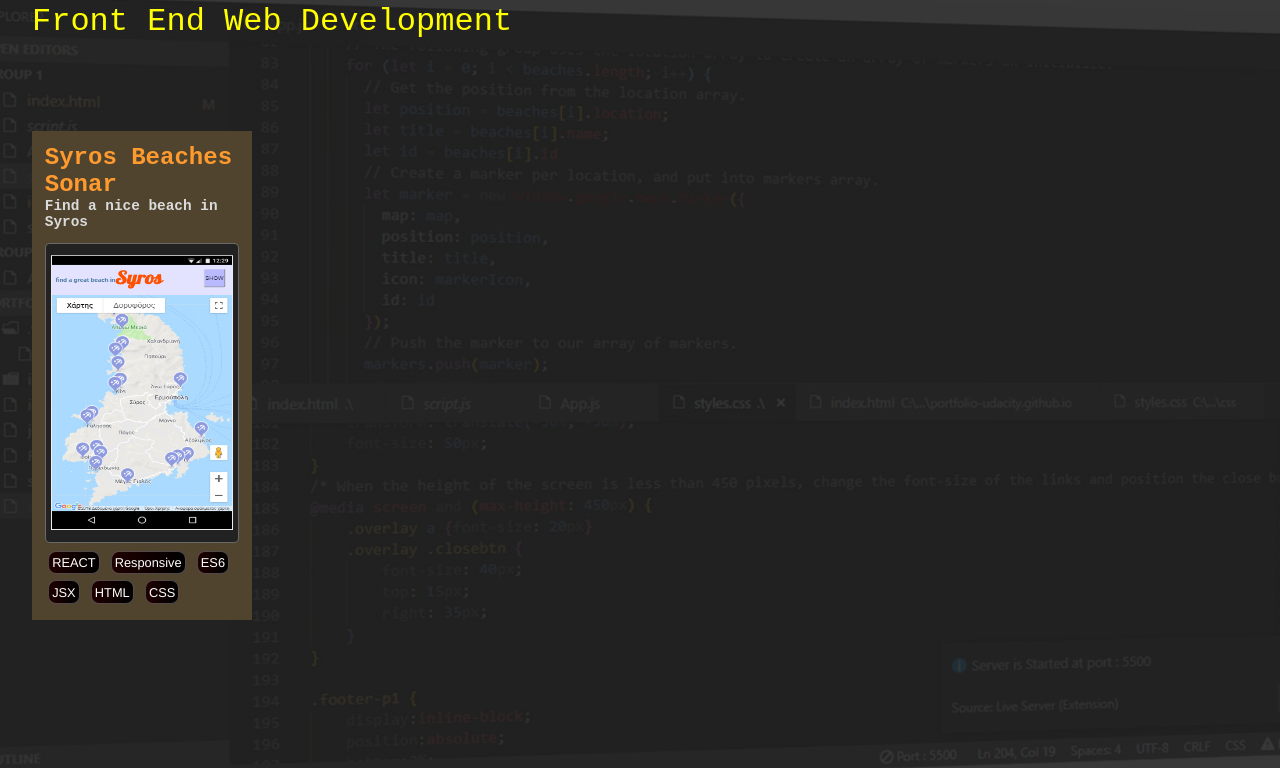
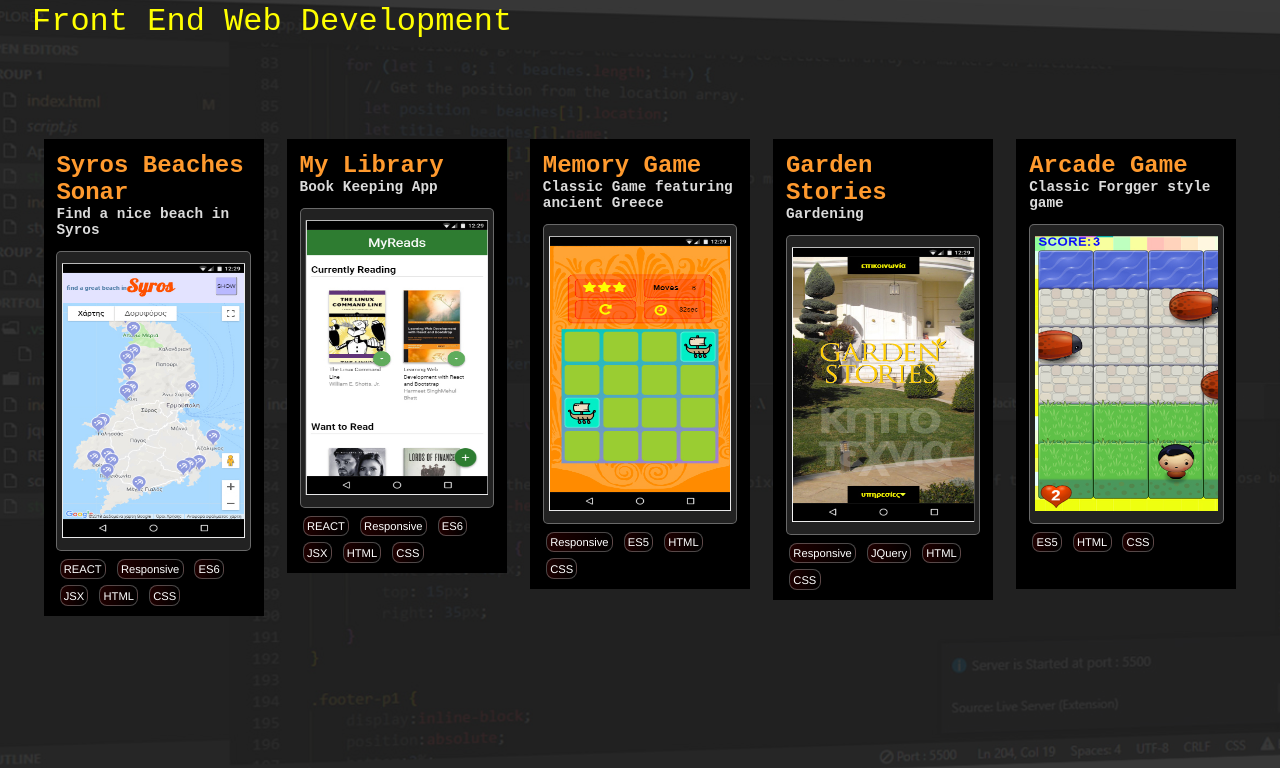
Before and after one commit to StamatisDeli/portfolio.github.io, a plain HTML site: page index.html in a window 1280 px wide. Shown: the part 829-1597 px from the top of the page. Drawn offline with nearby package versions, Linux system fonts and the light colour scheme.

Commit message:
commit 14
web development stuff

```diff
--- a/index.html
+++ b/index.html
@@ -1,5 +1,6 @@
 <!doctype html>
 <html>
+
 <head>
     <meta charset="utf-8">
     <meta name="viewport" content="width=device-width, initial-scale=1">
@@ -12,7 +13,7 @@
     <link rel="stylesheet" href="https://fonts.googleapis.com/icon?family=Material+Icons">
     <link href="https://fonts.googleapis.com/css?family=Bree+Serif" rel="stylesheet">
     <link href="https://fonts.googleapis.com/css?family=Signika:600" rel="stylesheet">
-<link rel="icon" href="images/sdlogo.ico" >
+    <link rel="icon" href="images/sdlogo.ico">
     <link rel="stylesheet" href="https://cdn.jsdelivr.net/npm/animate.css@3.5.2/animate.min.css">
     <link href="https://fonts.googleapis.com/css?family=Press+Start+2P" rel="stylesheet">
     <link rel="icon" type="image/png" href="images/icons/favicon.png">
@@ -27,11 +28,11 @@
 
         <button class="sdL">
             <a href="#1" title="go back">
-            <svg class="animated" id= "logo" xmlns="http://www.w3.org/2000/svg" width="89.443" height="71.774">
-                <g id = "gr">
-                <path id="sd1" fill="#C33" d="M59.692 23.774L44.722 0l-14.97 23.774z"/>
-                <path id="sd2" fill="#C33" d="M89.443 71.774l-20.826-33H40.902l20.653 18.312-10.98 14.688z"/>
-                <path id="sd3" fill="#C33" d="M39.745 57.879l-20.12-17.515L0 71.774h28.678z"/>
+                <svg class="animated" id="logo" xmlns="http://www.w3.org/2000/svg" width="89.443" height="71.774">
+                    <g id="gr">
+                        <path id="sd1" fill="#C33" d="M59.692 23.774L44.722 0l-14.97 23.774z" />
+                        <path id="sd2" fill="#C33" d="M89.443 71.774l-20.826-33H40.902l20.653 18.312-10.98 14.688z" />
+                        <path id="sd3" fill="#C33" d="M39.745 57.879l-20.12-17.515L0 71.774h28.678z" />
                     </g>
                 </svg>
 
@@ -40,11 +41,11 @@
 
         <div class="nav">
             <a title="menu">
-            <svg id="pressMe" class="animated flipInY" xmlns="http://www.w3.org/2000/svg" width="48" height="27" >
+                <svg id="pressMe" class="animated flipInY" xmlns="http://www.w3.org/2000/svg" width="48" height="27">
                     <g fill="#C1272D" id="hamburger1">
-                <path id="line1" d="M0 0h48v5H0z"/>
-                <path id="line2" d="M0 11h48v5H0z"/>
-                <path id="line3" d="M0 22h48v5H0z"/>
+                        <path id="line1" d="M0 0h48v5H0z" />
+                        <path id="line2" d="M0 11h48v5H0z" />
+                        <path id="line3" d="M0 22h48v5H0z" />
                     </g>
                 </svg>
             </a>
@@ -75,6 +76,7 @@
         <h1>Front End Web Development</h1>
         <section class="web">
             <div class="project-container">
+                <a href="https://stamatisdeli.github.io/Neighborhood-map/" title="Syros Beaches Sonar" target="_blank">
                     <h2>Syros Beaches Sonar</h2>
                     <h3>Find a nice beach in Syros</h3>
                     <img src="images/neighbohood.jpg" alt="preview of Syros Beaches app">
@@ -86,7 +88,62 @@
                         <p>HTML</p>
                         <p>CSS</p>
                     </div>
+                </a>
             </div>
+            <div class="project-container">
+                <a href="https://stamatisdeli.github.io/My-Books/" title="Library App" target="_blank">
+                    <h2>My Library</h2>
+                    <h3>Book Keeping App</h3>
+                    <img src="images/my-books.jpg" alt="preview of Book Keeping app">
+                    <div class="tags">
+                        <p>REACT</p>
+                        <p>Responsive</p>
+                        <p>ES6</p>
+                        <p>JSX</p>
+                        <p>HTML</p>
+                        <p>CSS</p>
+                    </div>
+                </a>
+            </div>
+            <div class="project-container">
+                <a href="https://stamatisdeli.github.io/memory-game.github.io/" title="Memory Game" target="_blank">
+                    <h2>Memory Game</h2>
+                    <h3>Classic Game featuring ancient Greece</h3>
+                    <img src="images/memory-game.jpg" alt="preview of Memory Game app">
+                    <div class="tags">
+                        <p>Responsive</p>
+                        <p>ES5</p>
+                        <p>HTML</p>
+                        <p>CSS</p>
+                    </div>
+                </a>
+            </div>
+            <div class="project-container">
+                <a href="https://stamatisdeli.github.io/Garden-Stories.github.io/#1" title="Garden Stories" target="_blank">
+                    <h2>Garden Stories</h2>
+                    <h3>Gardening</h3>
+                    <img src="images/gardening.jpg" alt="preview of Gardener's page">
+                    <div class="tags">
+                        <p>Responsive</p>
+                        <p>JQuery</p>
+                        <p>HTML</p>
+                        <p>CSS</p>
+                    </div>
+                </a>
+            </div>
+            <div class="project-container">
+                <a href="https://stamatisdeli.github.io/arcade-game.github.io/" title="Arcade Game" target="_blank">
+                    <h2>Arcade Game</h2>
+                    <h3>Classic Forgger style game</h3>
+                    <img src="images/arcade.jpg" alt="preview of Arcade game app">
+                    <div class="tags">
+                        <p>ES5</p>
+                        <p>HTML</p>
+                        <p>CSS</p>
+                    </div>
+                </a>
+            </div>
+
         </section>
     </div>
     <!-- PAGE 3 -->
@@ -96,9 +153,10 @@
         <div class="yellow">yellow</div>
         <div class="black">black</div>
         <div class="textP3">
-        <p>Once upon a time, people used to design things on a computer, and take them to a place called 'print shop'<br> and actually printed stuff... on paper! With ink! The process was called 'printing'!!!</p>
+            <p>Once upon a time, people used to design things on a computer, and take them to a place called 'print shop'<br>                and
+                actually printed stuff... on paper! With ink! The process was called 'printing'!!!</p>
         </div>
-    <div class="dtp" >
+        <div class="dtp">
             <ul id="dtpL" title="Just watch the slideshow, ok???">
                 <li><span>DTP Oldies:</span></li>
                 <li><span>Packaging</span></li>
@@ -149,15 +207,12 @@
             <i class="material-icons" style="font-size:40px; color:yellow">fingerprint</i>
             <h2 class="nameUnder">sta<br>ma<br>tis</h2>
             <p>
-            My name is Stamatis Deliyannis, and I am a Front End Developer.<br>
-            I am dedicated to creating elegant, user friendly apps.<br>
-            My background is Graphics Design, so I am an effective Web Designer as well.<br>
-            I also love design and illustration, and I like learning new things all the time.<br>
-            I have worked with an advertising company, freelance, <br>
-            and I have also been the owner of a plant retail shop, so I do know my garden, too!<br>
-            I live in Athens Greece. <br>
-            Second job is full time dad, and in my spare time I go spearfishing or shoot some hoops, or jog...<br>
-            You can reach me at: stamatis.deliyannis@gmail.com
+                My name is Stamatis Deliyannis, and I am a Front End Developer.<br> I am dedicated to creating elegant, user
+                friendly apps.<br> My background is Graphics Design, so I am an effective Web Designer as well.<br> I also
+                love design and illustration, and I like learning new things all the time.<br> I have worked with an advertising
+                company, freelance, <br> and I have also been the owner of a plant retail shop, so I do know my garden, too!<br>                I
+                live in Athens Greece. <br> Second job is full time dad, and in my spare time I go spearfishing or shoot
+                some hoops, or jog...<br> You can reach me at: stamatis.deliyannis@gmail.com
             </p>
         </div>
         <!-- SOCIAL MEDIA MENU -->
@@ -187,16 +242,17 @@
             </ul>
         </aside>
 
-    <div id="stam"><img src="images/stamatis.svg"  ></div>
+        <div id="stam"><img src="images/stamatis.svg"></div>
         <footer>
             <p>&copy Stamatis Deliyannis 2018</p>
         </footer>
     </div>
     <!--Scripts-->
     <script src="https://ajax.googleapis.com/ajax/libs/jquery/3.2.1/jquery.min.js"></script>
-<script src= "jquery.scrollify.js"></script>
+    <script src="jquery.scrollify.js"></script>
     <script src="script.js"></script>
     <!-- FONT AWESOME-->
     <script defer src="https://use.fontawesome.com/releases/v5.0.6/js/all.js"></script>
 </body>
+
 </html>
--- a/styles.css
+++ b/styles.css
@@ -277,16 +277,24 @@ a svg #line3 {
     transform: translateY(-80%);
     height: 75%;
     width: 95%;
+    display: flex;
+    flex-wrap: wrap;
+    flex-direction: row;
+    justify-content: space-around;
 }
 
-.project-container {
-    background-color: rgb(80, 68, 47);
+.project-container a{
+    background-color: rgb(0, 0, 0);
     width: 220px;
+    height:auto;
     z-index: 20;
     padding: 0.8rem;
     display: flex;
+    justify-content: flex-end;
     align-content: center;
     flex-direction: column;
+    margin:0.5rem;
+    cursor:pointer;
 }
 
 .web img {
@@ -313,13 +321,16 @@ h3 {
     color: rgb(219, 219, 219);
 }
 
+.tags{
+    height:3rem;
+}
 .web p {
     background: #6A9113;
     /* fallback for old browsers */
     background: -webkit-linear-gradient(to right, #1f0000, rgb(0, 0, 0));
     background: linear-gradient(to right, #1f0000, rgb(0, 0, 0));
     border: 1px solid rgba(255, 255, 255, 0.281);
-    font-size: .8rem;
+    font-size: .7rem;
     border-radius: 8px;
     width: auto;
     text-align: center;
@@ -547,7 +558,6 @@ h3 {
 }
 
 /*-- PAGE 5 ---*/
-
 .page5 {
     display: flex;
     background-color: rgb(32, 211, 211);
```
Also changed, not shown: images/arcade.jpg (added), images/gardening.jpg (added), images/memory-game.jpg (added), images/my-books.jpg (added), images/restaurants.jpg (added). Lines whose indentation alone changed are shown as unchanged.
